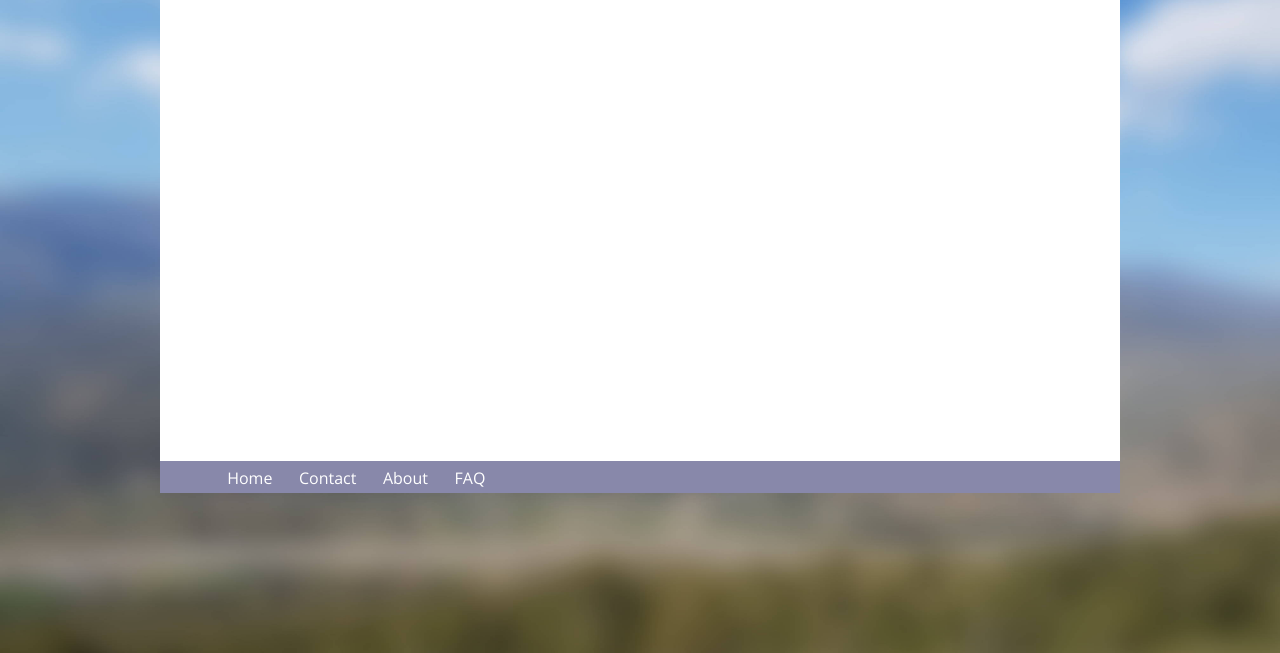
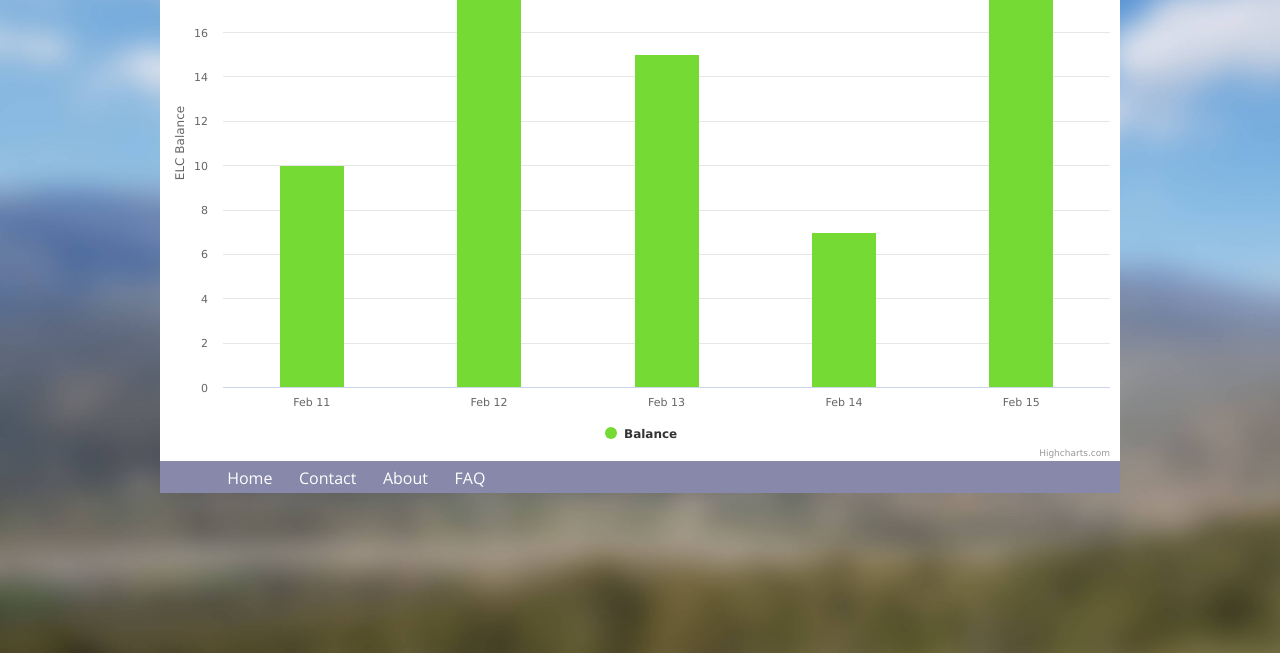
Before and after one commit to electriciteam/demo, a plain HTML site: page financials.html in a window 1280 px wide. Shown: the part 147-800 px from the top of the page. Drawn offline with nearby package versions, Linux system fonts and the light colour scheme.

Commit message:
Update financials.html
bar graph included

```diff
--- a/financials.html
+++ b/financials.html
@@ -34,7 +34,60 @@
 
 	<h1>Financials</h1>
 
+	<script src="https://code.highcharts.com/highcharts.js"></script>
+<script src="https://code.highcharts.com/modules/exporting.js"></script>
 
+<div id="container" style="min-width: 310px; height: 400px; margin: 0 auto"></div>
+
+<!-- Part 1, Sandro's Graph-->
+<!-- Part 2, Area Graph-->
+<!-- Part 3, Coin Graph-->
+
+  <script>
+Highcharts.chart('container', {
+    chart: {
+        type: 'column'
+    },
+    title: {
+        text: 'ELC Balance by Date'
+    },
+    xAxis: {
+        categories: [
+        "Feb 11",
+        "Feb 12",
+        "Feb 13",
+        "Feb 14",
+	"Feb 15"
+        ],
+        crosshair: true
+    },
+    yAxis: {
+        min: 0,
+        title: {
+            text: 'ELC Balance'
+        }
+    },
+    tooltip: {
+        headerFormat: '<span style="font-size:10px">{point.key}</span><table>',
+        pointFormat: '<tr><td style="color:{series.color};padding:0">{series.name}: </td>' +
+            '<td style="padding:0"><b>{point.y:.1f} mm</b></td></tr>',
+        footerFormat: '</table>',
+        shared: true,
+        useHTML: true
+    },
+    plotOptions: {
+        column: {
+            pointPadding: 0.2,
+            borderWidth: 0
+        }
+    },
+    series: [ {
+        name: 'Balance',
+        data: [10,20,15,7, 20],
+        color: '#76DA35'
+    }]
+});
+  </script>
 
 
 	</main>
```
